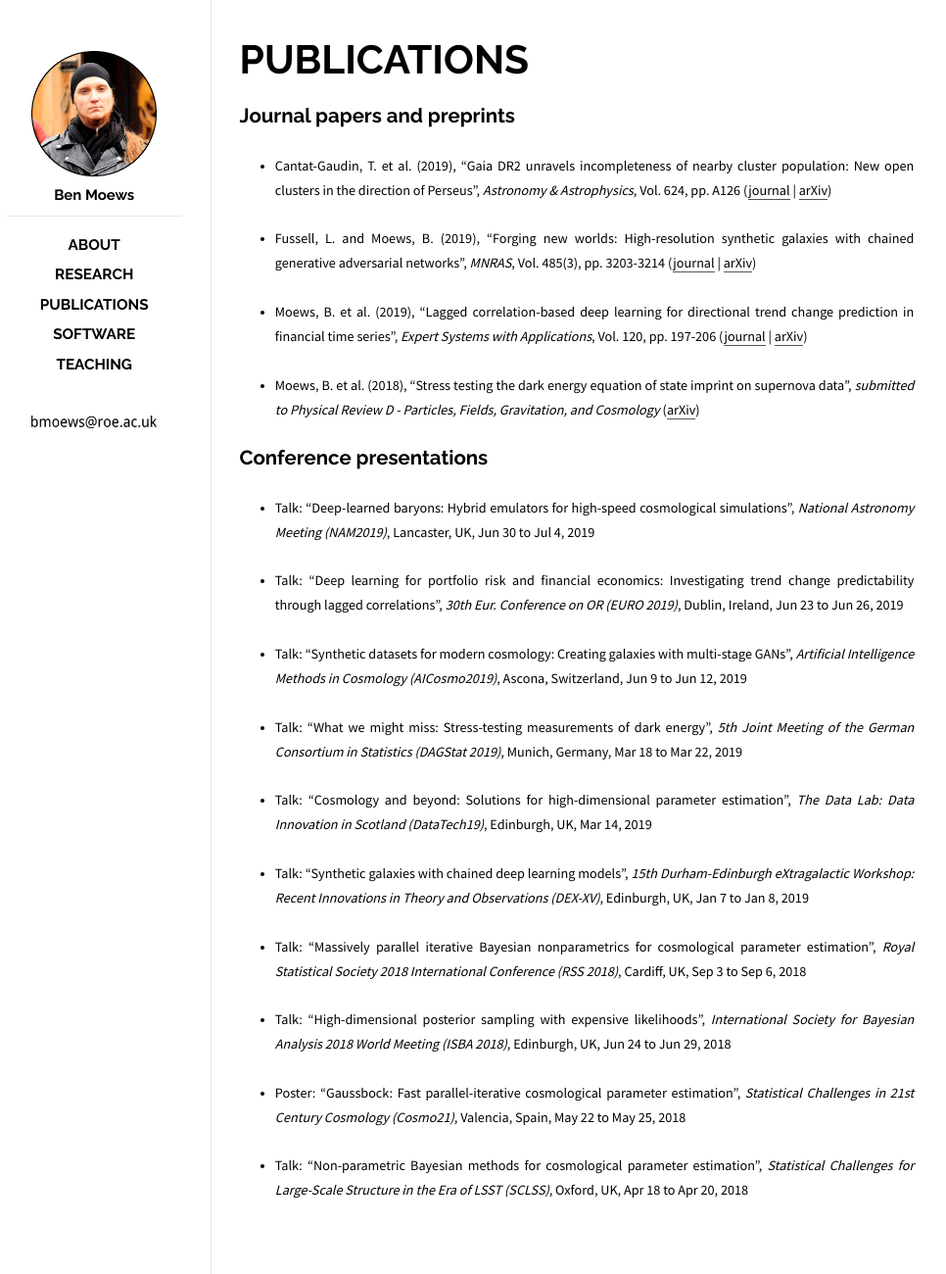
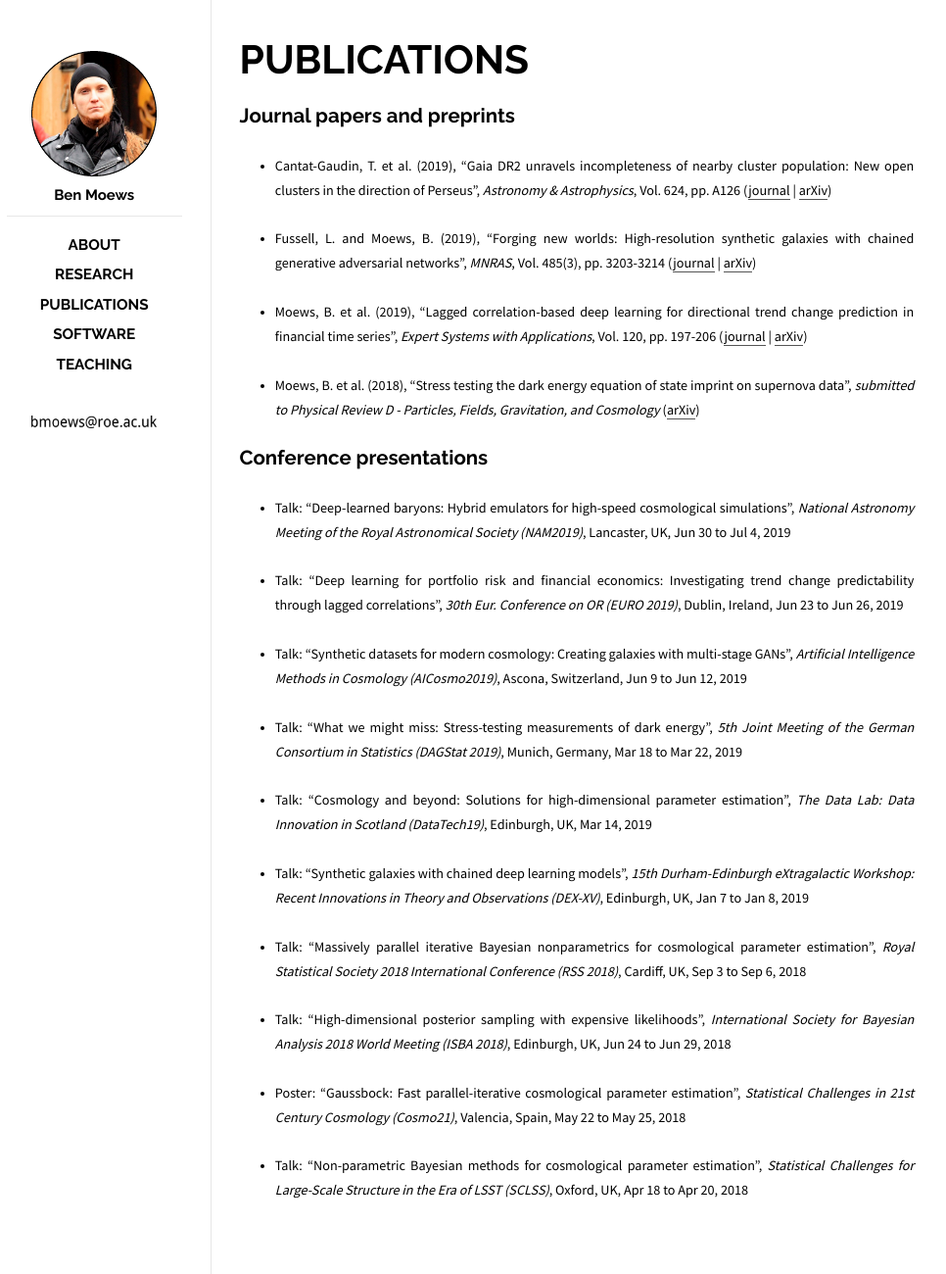
Before and after one commit to moews/moews.github.io, a Jekyll site: the page built from _posts/2017-03-25-publications.md, in a window 1280 px wide. Shown: the whole page at 98% size, without its empty margins (143-1109 px from the left). Built offline with Jekyll 4.4.1, drawn with Linux system fonts in a browser that asks for light colours.

Commit message:
Update 2017-03-25-publications.md

```diff
--- a/_posts/2017-03-25-publications.md
+++ b/_posts/2017-03-25-publications.md
@@ -24,7 +24,7 @@
 
 
 
-* <small>Talk: "Deep-learned baryons: Hybrid emulators for high-speed cosmological simulations", _National Astronomy Meeting (NAM2019)_, Lancaster, UK, Jun 30 to Jul 4, 2019</small>
+* <small>Talk: "Deep-learned baryons: Hybrid emulators for high-speed cosmological simulations", _National Astronomy Meeting of the Royal Astronomical Society (NAM2019)_, Lancaster, UK, Jun 30 to Jul 4, 2019</small>
 
 * <small>Talk: "Deep learning for portfolio risk and financial economics: Investigating trend change predictability through lagged correlations", _30th Eur. Conference on OR (EURO 2019)_, Dublin, Ireland, Jun 23 to Jun 26, 2019</small>
 
```
